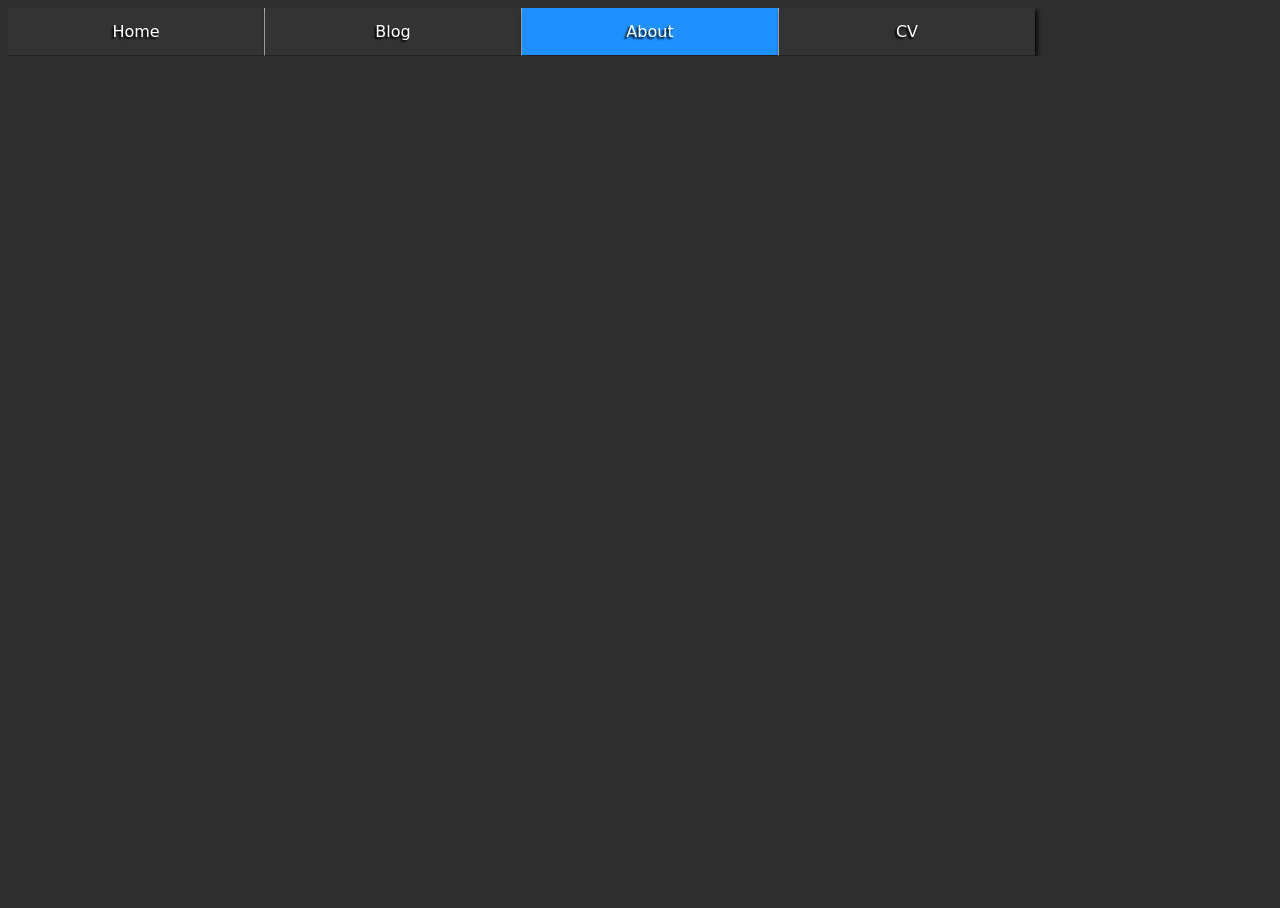
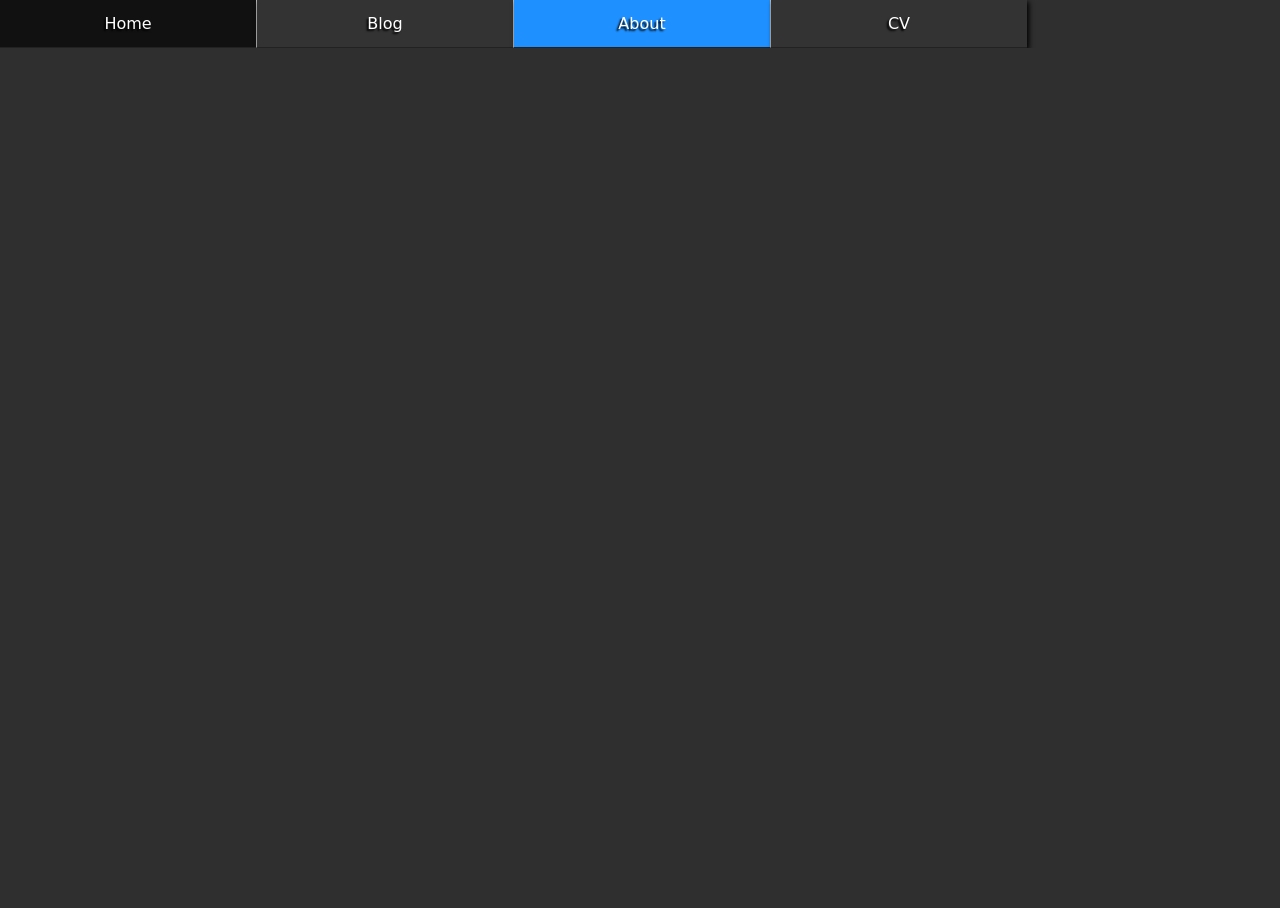
Before and after one commit to lemueldls/lemueld6200.github.io, a Jekyll site: the page about/index.html, which Jekyll copies as it is, in a window 1280 px wide. Built offline with Jekyll 4.4.1, drawn with Linux system fonts in a browser that asks for light colours.

Commit message:
Update main.css

```diff
--- a/css/main.css
+++ b/css/main.css
@@ -5,13 +5,6 @@
 	text-shadow:-2px 2px 2px black;
 }
 body {
-	top:0;
-	left:0;
-	width:100%;
-	height:100%;
-  dislpay:block;
-  overflow:hidden;
-	position:absolute;
 	background:#2f2f2f;
 }
 .posts {
```
